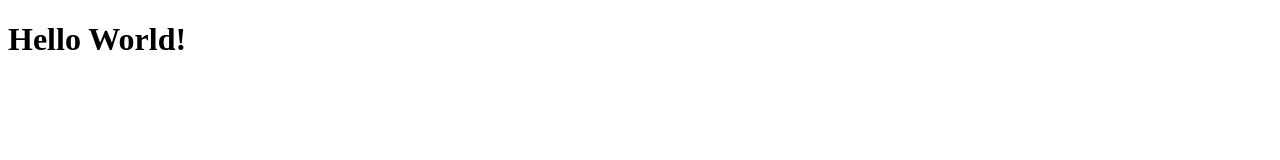
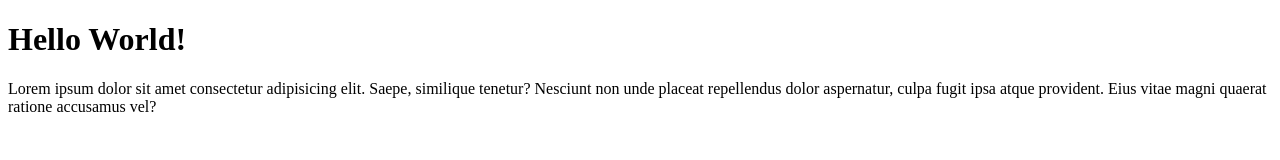
Before and after one commit to AriaRupawansyah/aria-git-test, a plain HTML site: page index.html in a window 1280 px wide. Drawn offline with Linux system fonts and the light colour scheme.

Commit message:
menambahkan paragraf

```diff
--- a/index.html
+++ b/index.html
@@ -8,5 +8,6 @@
 </head>
 <body>
     <h1>Hello World!</h1>
+    <p>Lorem ipsum dolor sit amet consectetur adipisicing elit. Saepe, similique tenetur? Nesciunt non unde placeat repellendus dolor aspernatur, culpa fugit ipsa atque provident. Eius vitae magni quaerat ratione accusamus vel?</p>
 </body>
 </html>
```
